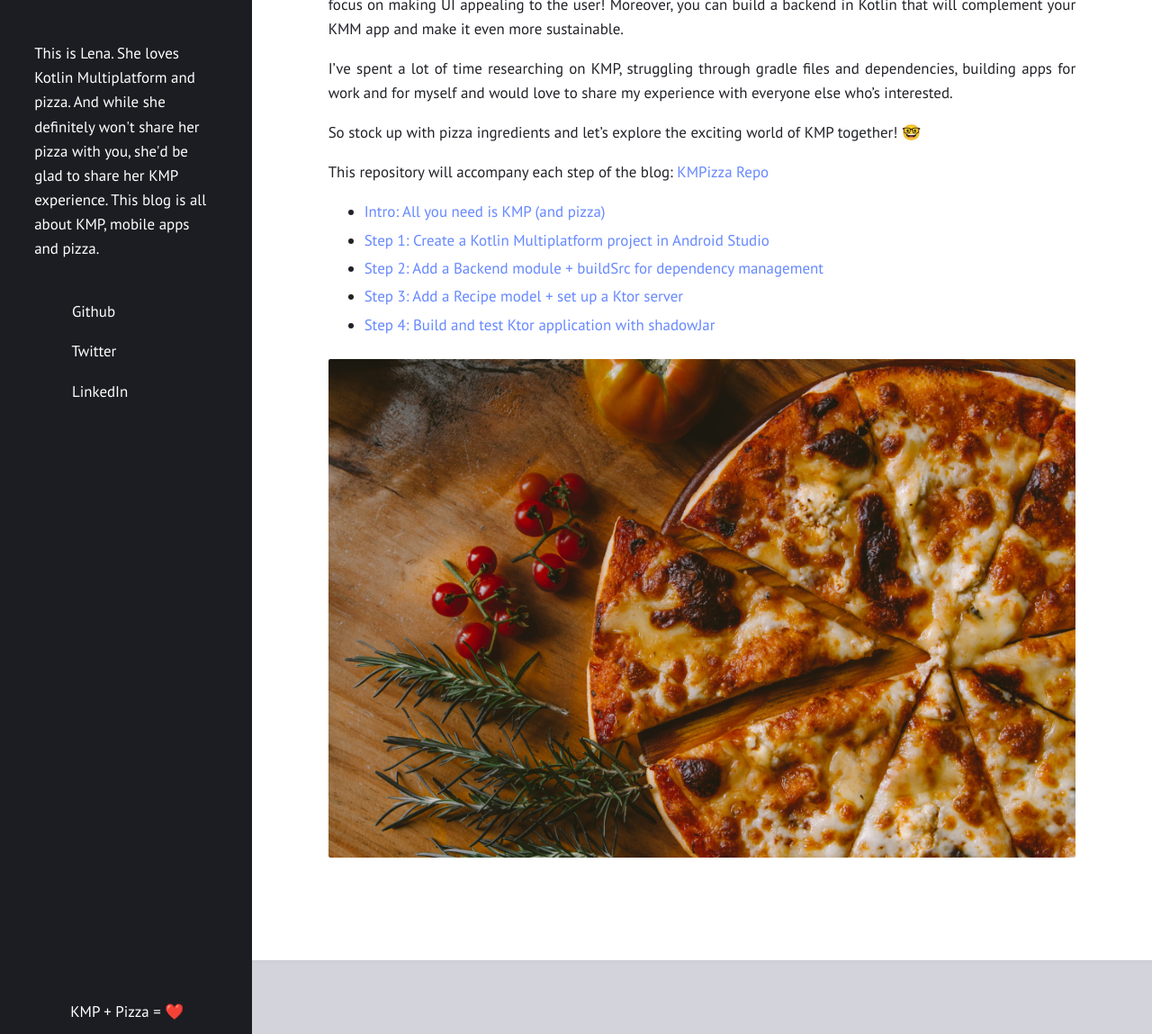
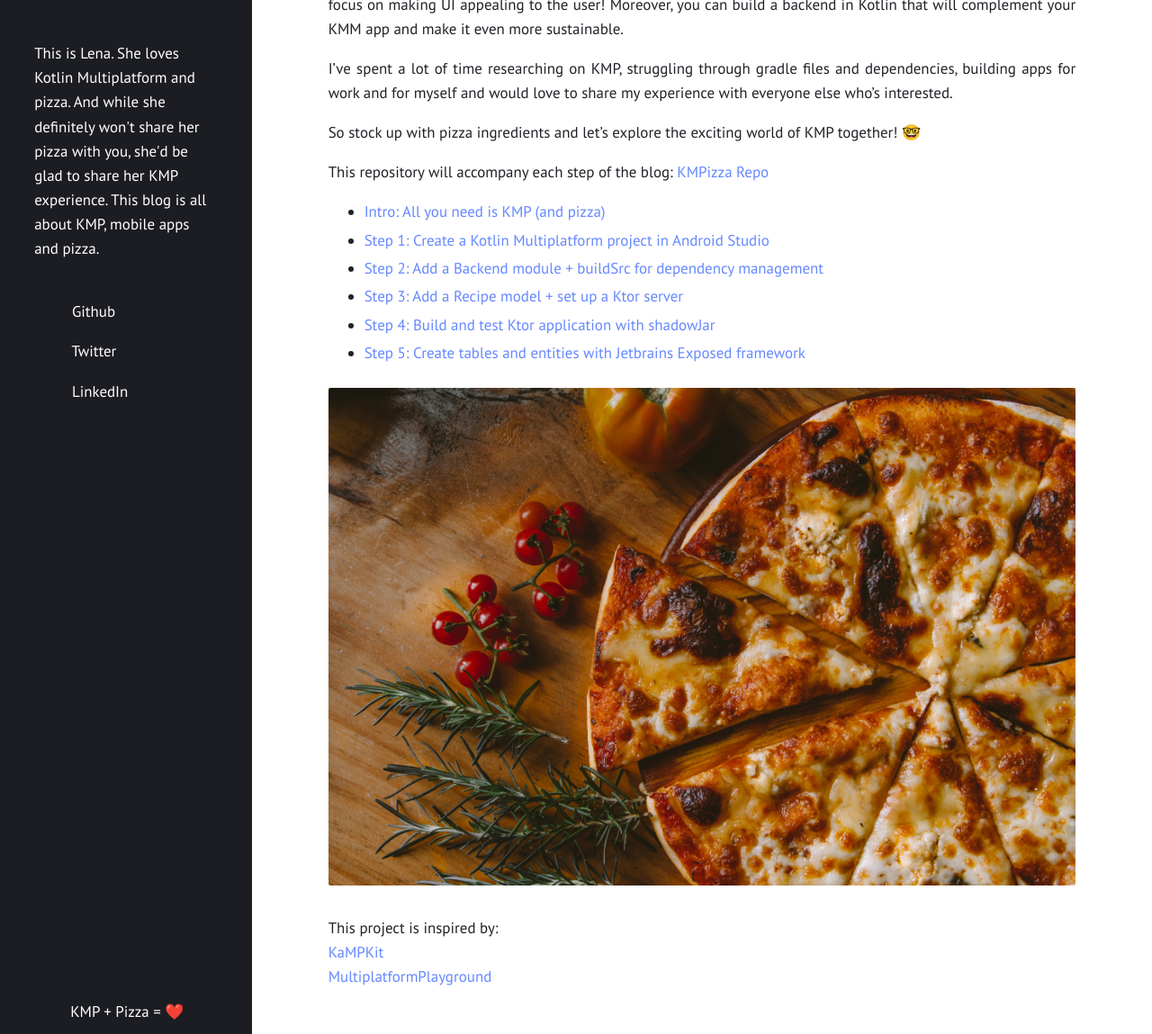
Before and after one commit to hlnstepanova/kmpizza, a Jekyll site: the page built from _posts/2022-01-02-all-you-need-is-kmp.md, in a window 1280 px wide and 1400 px high, scrolled down 82 px, cut to the strip 251-1400 px from the top of the window. Shown: the whole strip at 90% size. Built offline with Jekyll 4.4.1, drawn with Linux system fonts in a browser that asks for light colours; some of the changed lines change nothing that is shown.

Commit message:
Step 5: Create tables and entities with Jetbrains Exposed framework

```diff
--- a/_posts/2022-01-02-all-you-need-is-kmp.md
+++ b/_posts/2022-01-02-all-you-need-is-kmp.md
@@ -17,3 +17,7 @@
 {% include overview.html %}
 
 ![Photo by Ivan Torres on Unsplash]({{site.baseurl}}/assets/images/intro/pizza.jpg)
+
+This project is inspired by:<br>
+[KaMPKit](https://github.com/touchlab/KaMPKit)<br>
+[MultiplatformPlayground](https://github.com/halcyonmobile/MultiplatformPlayground)<br>
--- /dev/null
+++ b/_posts/2022-01-25-step-5-setup-exposed-framework.md
@@ -0,0 +1,185 @@
+---
+title:  "Step 5: Create tables and entities with Jetbrains Exposed framework"
+layout: post
+categories: setup exposed introductory
+---
+Next challenge: let’s prepare a database that will store all our recipes. We’ll use a Jetbrains Exposed ORM framework coupled with a postgres SQL for it.
+
+First, add necessary dependencies for Exposed to your project.
+Add the exposed maven repository to your project level `build.gradle.kts`:
+
+{% highlight kotlin %}
+allprojects {
+   repositories {
+       google()
+       mavenCentral()
+       maven("https://dl.bintray.com/kotlin/exposed")
+   }
+}
+{% endhighlight %}
+
+In you `Versions.kt` declare relevant dependencies:
+
+{% highlight kotlin %}
+object Versions {
+const val EXPOSED_VERSION = "0.36.2"
+. . .
+object Jvm {
+const val JETBRAINS_EXPOSED_CORE = "org.jetbrains.exposed:exposed-core:$EXPOSED_VERSION"
+const val JETBRAINS_EXPOSED_DAO = "org.jetbrains.exposed:exposed-dao:$EXPOSED_VERSION"
+const val JETBRAINS_EXPOSED_JDBC = "org.jetbrains.exposed:exposed-jdbc:$EXPOSED_VERSION"
+}
+{% endhighlight %}
+
+And then use them in your backend module:
+
+{% highlight kotlin %}
+implementation(Versions.Jvm.JETBRAINS_EXPOSED_CORE)
+implementation(Versions.Jvm.JETBRAINS_EXPOSED_DAO)
+implementation(Versions.Jvm.JETBRAINS_EXPOSED_JDBC)
+{% endhighlight %}
+
+Don’t forget to sync your project.
+Now that all dependencies are implemented, let’s get down to designing our database.
+
+Our SQL database will have three tables: `Ingredients`, `Instructions` and `Recipes`. Every Entity in Exposed DAO has a table which extends `IntIdTable` and defines the relationships between variables. Then we can use those relationships to create `Entities` and transform them into classes which we can later use in our application.
+
+First, let’s create tables for each class. Add a new package called `storage` to your backend package. Then add a package called `exposed` inside the storage package. Prepare your project structure for the changes to look like this:
+
+<img src="{{site.baseurl}}/assets/images/step-5/1.png" alt="add exposed package" width="350"/>
+
+Then add the following tables in relevant files and perform necessary import from `org.jetbrains.exposed` along the way:
+
+{% highlight kotlin %}
+internal object IngredientTable : IntIdTable("ingredients") { [1]
+   val name = varchar("name", 100) [2]
+   val amount = decimal("amount", 2, 1) [3]
+   val metric = varchar("metric", 100)
+   val recipe = reference( [4]
+       "recipe_id",
+       RecipeTable,
+       onDelete = ReferenceOption.CASCADE,
+       onUpdate = ReferenceOption.CASCADE
+   ) [5]
+}
+
+internal object InstructionTable : IntIdTable("instructions") {
+   val order = integer("order") [3]
+   val description = varchar("description", 100)
+   val recipe = reference(
+       "recipe_id",
+       RecipeTable,
+       onDelete = ReferenceOption.CASCADE,
+       onUpdate = ReferenceOption.CASCADE
+   )
+}
+
+internal object RecipeTable : IntIdTable("recipes") {
+   val title = varchar("title", 100)
+}
+{% endhighlight %}
+
+[1] We create a table which gets Integer ids automatically and name it “ingredients”. This table holds such properties as name, amount, metric (like in our data class that we defined before). Similarly, the instruction table holds previously defined properties. Recipe table only has a title (read on to find out what to do with instructions and ingredients).<br>
+[2] When we need to create a text property, we use varchar. <br>
+[3] For decimal/double values we use decimal and integer for integer values.<br>
+[4] Now, our recipes actually should have a list of ingredients and instructions. In this simplified database every “ingredient” and “instruction” comes up only in one recipe, but a recipe has a number of ingredients and instructions. Therefore we define a reference in our “ingredients” and “instructions” tables that will point to the recipe where they are used.<br>
+[5] onDelete and onCascade properties tell us how these entries in the table will behave if our parent gets removed. In this case, if the recipe is deleted, the ingredients and instructructions that reference that recipe also get deleted.<br>
+
+Now we can build our entities based on these relations. Add the following code to `IngredientEntity.kt`:
+
+{% highlight kotlin %}
+class IngredientEntity(id: EntityID<Int>) : IntEntity(id) { [1]
+   companion object : IntEntityClass<IngredientEntity>(IngredientTable)
+
+   var name by IngredientTable.name
+   var amount by IngredientTable.amount
+   var metric by IngredientTable.metric
+   var recipe by RecipeEntity referencedOn IngredientTable.recipe [2]
+
+}
+
+fun IngredientEntity.toIngredient() = Ingredient( [3]
+   id.value.toLong(),
+   name,
+   amount.toDouble(),[4]
+   metric
+)
+{% endhighlight %}
+
+[1] Create an Entity based on the relations in IngredientTable. The Long id property is generated automatically.<br>
+[2] Here we specify the Recipe Entity where the instruction comes up, using a reference to the Recipe table that we’ve created<br>
+[3] Now we can map our database Entity to our class that we defined
+   earlier so that we can later use it in the application<br>
+[4] The amount is stored as BigDecimal in the database, but we want to use the Double, so we need to convert it<br>
+
+As you can see, now our data classes don’t really match with the entities because of ids. Let’s complete our data classes with ids as follows:
+
+{% highlight kotlin %}
+data class Recipe(
+    val id: Long = 0,
+    val title: String,
+    val ingredients: List<Ingredient>,
+    val instructions: List<Instruction>
+)
+{% endhighlight %}
+
+Add an id to `Ingredient` and `Instruction` as well.
+
+{% highlight kotlin %}
+data class Ingredient(
+    val id: Long = 0,
+    val name: String,
+    val amount: Double,
+    val metric: String
+)
+
+data class Instruction(
+    val id: Long = 0,
+    val order: Int,
+    val description: String,
+)
+{% endhighlight %}
+
+Do the same procedure for Instructions. Don’t worry if some things are not resolved at first, we’ll get back to them later.
+
+{% highlight kotlin %}
+class InstructionEntity(id: EntityID<Int>) : IntEntity(id) {
+   companion object : IntEntityClass<InstructionEntity>(InstructionTable)
+
+   var order by InstructionTable.order
+   var description by InstructionTable.description
+   var recipe by RecipeEntity referencedOn InstructionTable.recipe
+}
+
+fun InstructionEntity.toInstruction() = Instruction(
+   id.value.toLong(),
+   order,
+   description
+)
+{% endhighlight %}
+
+We only need to create RecipeEntity itself now. Here we’ll need to use those relationships that we’ve defined in Ingredients and Instructions.
+
+{% highlight kotlin %}
+class RecipeEntity(id: EntityID<Int>) : IntEntity(id) {
+   companion object : IntEntityClass<RecipeEntity>(RecipeTable)
+
+   var title by RecipeTable.title
+   val ingredients by IngredientEntity referrersOn IngredientTable.recipe [1]
+   val instructions by InstructionEntity referrersOn InstructionTable.recipe
+}
+
+fun RecipeEntity.toRecipe() = Recipe(
+   id.value.toLong(),
+   title,
+   ingredients.map{it.toIngredient()}, [2]
+   instructions.map{it.toInstruction()}
+)
+{% endhighlight %}
+
+[1] Here we collect all the ingredients and instructions that reference this recipe and create a `SizedIterable<IngredientEntity>` or `SizedIterable<InstructionEntity>`<br>
+[2] When transforming our entity to a data class, we need to map our `SizedInterable` to a `List` <br>
+
+Fix missing imports in all tables and entities, if there are any left - this will make all previous unresolved references go away.
+
+So far so good! We’ve made the necessary preparations to set up our local database.<br> In the next step we’ll proceed with postgresSQL.
```
Also changed, not shown: assets/images/step-5/1.png (added).
